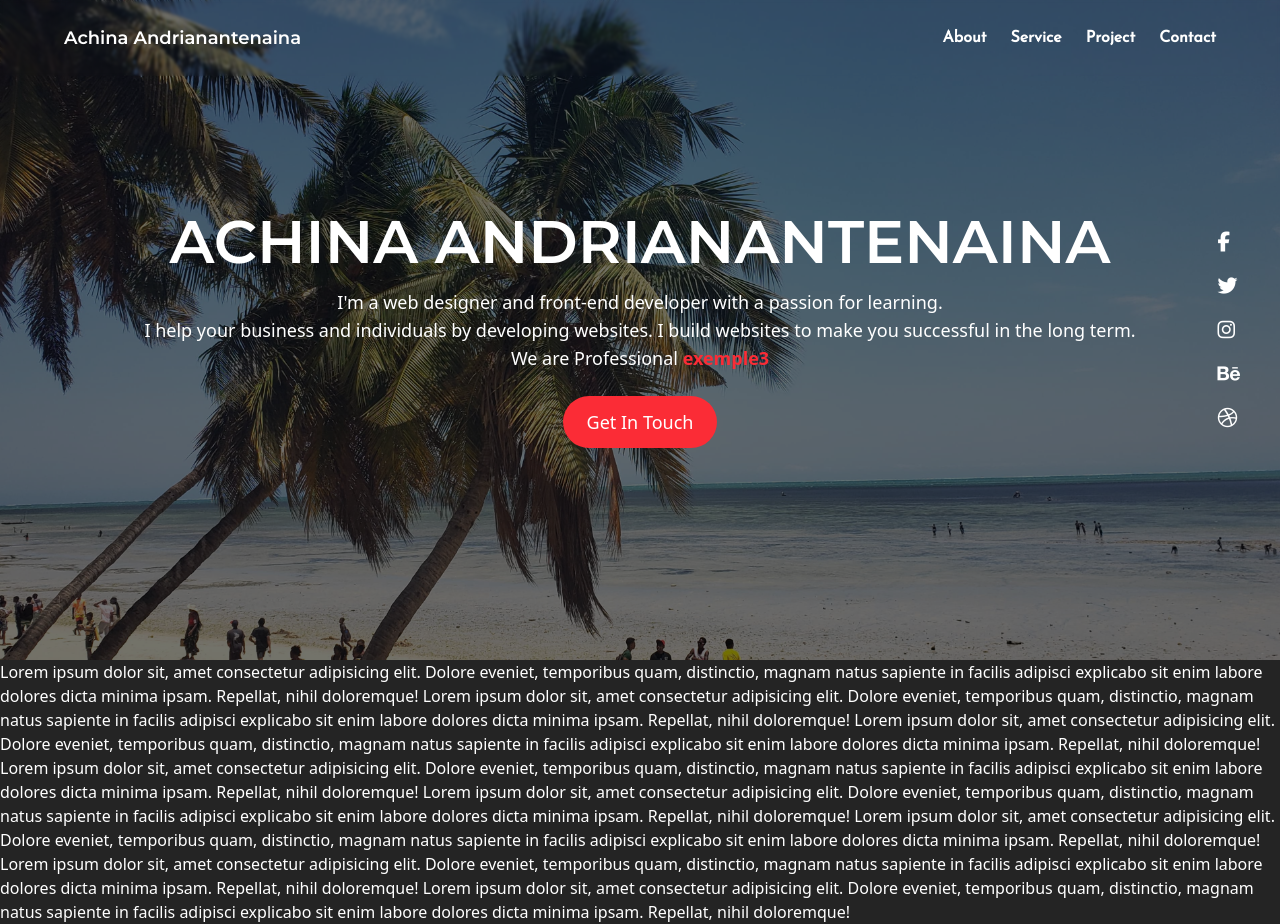
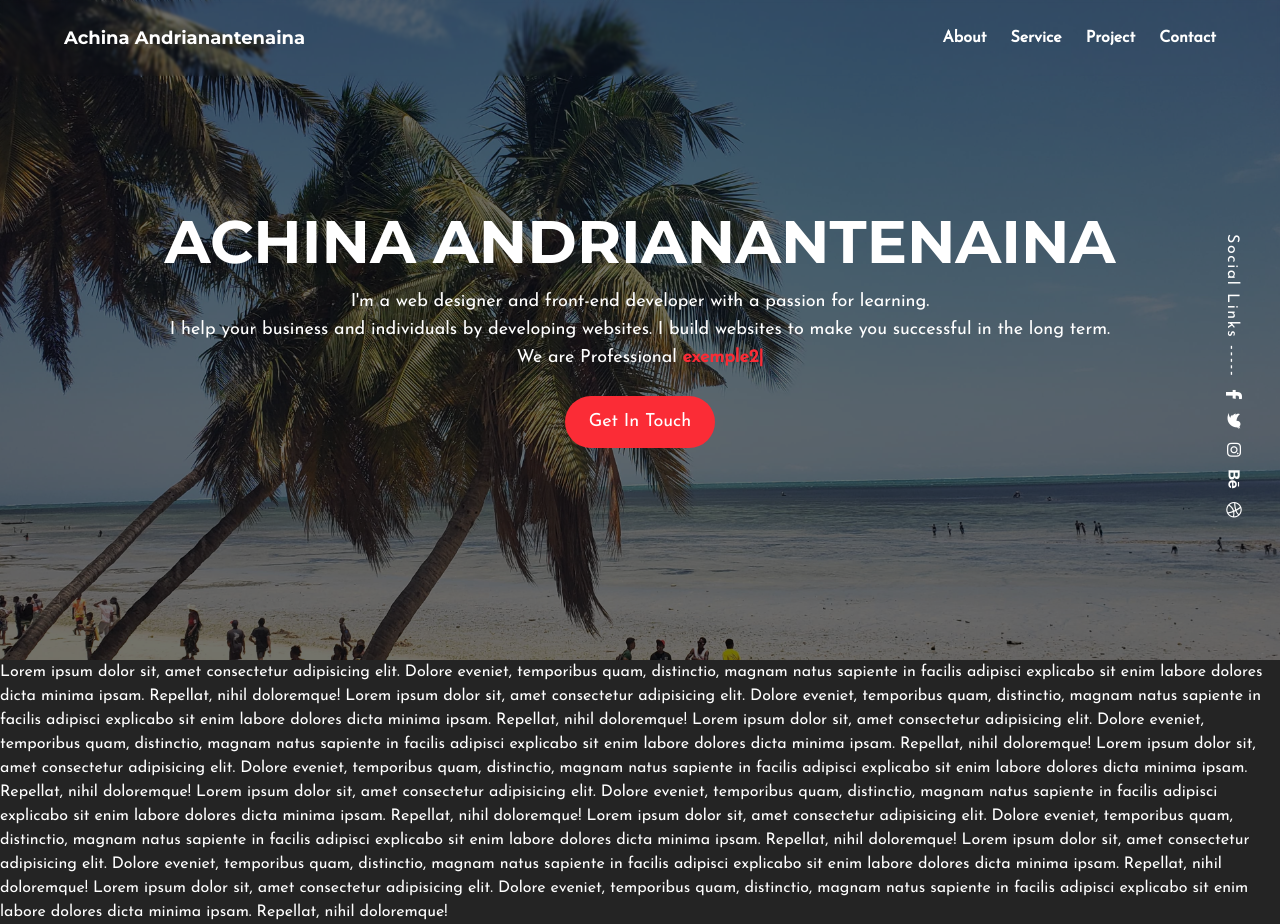
Before and after one commit to AnachiAndria/portfolio, a React (Vite) app: page / in a window 1280 px wide. Built offline with nearby package versions, Linux system fonts and the light colour scheme.

Commit message:
ok social Home

```diff
--- a/src/components/home.tsx
+++ b/src/components/home.tsx
@@ -8,18 +8,38 @@ const socialLinks = [
     { icon: "fab fa-dribbble", url: "https://dribbble.com" }
 ];
 
-const rotatingTexts = ["exemple1", "exemple2", "exemple3"];
+const rotatingTexts = [" exemple1", " exemple2", " exemple3"];
 
 const Home = () => {
-    const [currentText, setCurrentText] = useState(0);
+    const [text, setText] = useState(""); // Holds the displayed text
+    const [currentTextIndex, setCurrentTextIndex] = useState(0); // Which word we are on
+    const [isDeleting, setIsDeleting] = useState(false); // Track if we are deleting
+    const typingSpeed = 100; // Speed of typing
+    const deletingSpeed = 50; // Speed of deleting
+    const pauseTime = 2000; // Pause before deleting
 
     useEffect(() => {
-        const interval = setInterval(() => {
-            setCurrentText((prev) => (prev + 1) % rotatingTexts.length);
-        }, 2000); // Change every 2 seconds
+        const fullText = rotatingTexts[currentTextIndex];
 
-        return () => clearInterval(interval);
-    }, []);
+        if (isDeleting) {
+            // If deleting, remove one letter
+            if (text.length > 0) {
+                setTimeout(() => setText(text.slice(0, -1)), deletingSpeed);
+            } else {
+                // When done deleting, move to the next word
+                setIsDeleting(false);
+                setCurrentTextIndex((prev) => (prev + 1) % rotatingTexts.length);
+            }
+        } else {
+            // If typing, add one letter
+            if (text.length < fullText.length) {
+                setTimeout(() => setText(fullText.slice(0, text.length + 1)), typingSpeed);
+            } else {
+                // Pause before deleting
+                setTimeout(() => setIsDeleting(true), pauseTime);
+            }
+        }
+    }, [text, isDeleting, currentTextIndex]);
 
     return (
         <section className="relative w-full h-165 flex items-center justify-center">
@@ -39,18 +59,21 @@ const Home = () => {
             <div className="absolute inset-0 bg-opacity-50"></div>
 
             {/* Social Links */}
-            <div className="absolute right-10 top-1/2 transform -translate-y-1/2 flex flex-col space-y-4 z-10">
+            <div className="absolute right-0 top-1/2 transform -translate-y-1/2 flex flex-col  z-50 size-30">
+                <p className="text-white tracking-widest mb-1 rotate-90 origin-bottom  whitespace-nowrap social">
+                <a >Social Links -----</a>
                 {socialLinks.map((link, index) => (
                     <a
                         key={index}
                         href={link.url}
                         target="_blank"
                         rel="noopener noreferrer"
-                        className="text-white text-xl hover:text-gray-300 transition"
+                        className="pl-3"
                     >
                         <i className={link.icon}></i>
                     </a>
                 ))}
+                </p>
             </div>
 
             {/* Content */}
@@ -62,7 +85,7 @@ const Home = () => {
                     I help your business and individuals by developing websites. I build websites
                     to make you successful in the long term.
                     <br />
-                    We are Professional <span className="text-red-500 font-bold">{rotatingTexts[currentText]}</span>
+                    We are Professional <span className="text-red-500 font-bold">{text}|</span>
                 </p>
 
                 <button className="mt-6 px-6 py-3 bg-red-500 hover:bg-red-600 text-white rounded-full text-lg">
--- a/src/index.css
+++ b/src/index.css
@@ -5,11 +5,39 @@
 @tailwind components;
 @tailwind utilities;
 
+/**************************************
+ * 01.Font import
+ *************************************/
+ @font-face {
+	font-family: "Josefin";
+	src: url("/public/font/JosefinSans-Regular.ttf") format("truetype");
+	font-weight: normal;
+	font-style: normal;
+  }
+
+  @font-face {
+	font-family: "Montserrat";
+	src: url("/public/font/Montserrat-Bold.ttf") format("truetype");
+	font-weight: normal;
+	font-style: normal;
+  }
+/**************************************/
+
 body {
   @apply bg-[#242424] text-white min-h-screen;
+  font-family: "Josefin";
+}
+.social a:hover i{
+    color: #ea1538;
+    -webkit-transform: rotate(-90deg);
+    transform: rotate(-90deg);
+    -webkit-transition: all ease 0.3s;
+    transition: all ease 0.3s;
 }
 
-/* Customize scrollbar */
+/**************************************
+ * 02.Customize scrollbar
+ *************************************/
 ::-webkit-scrollbar {
     width: 8px;
 }
@@ -27,30 +55,11 @@ body {
 ::-webkit-scrollbar-thumb:hover {
     background: linear-gradient(45deg, #ff4b2b, #ff416c);
 }
-
-
+/**************************************/
 
 
 /**************************************
- * 01.Font import
- *************************************/
- @font-face {
-	font-family: "Josefin";
-	src: url("/public/font/JosefinSans-Regular.ttf") format("truetype");
-	font-weight: normal;
-	font-style: normal;
-  }
-
-  @font-face {
-	font-family: "Montserrat";
-	src: url("/public/font/Montserrat-Regular.ttf") format("truetype");
-	font-weight: normal;
-	font-style: normal;
-  }
-
-
-/**************************************
- * 02.Preloader Style
+ * 03.Preloader Style
  *************************************/
 #preloader-wapper {
 width: 100%;
@@ -212,3 +221,4 @@ body {
 .loader-middle.loaded::after {
 	opacity: 0;
 }
+/*************************************/
```
Also changed, not shown: public/font/Montserrat-Bold.ttf (added), public/font/Montserrat-Regular1.ttf (deleted), src/assets/CurledTapedText.css (added). Lines whose indentation alone changed are shown as unchanged.
